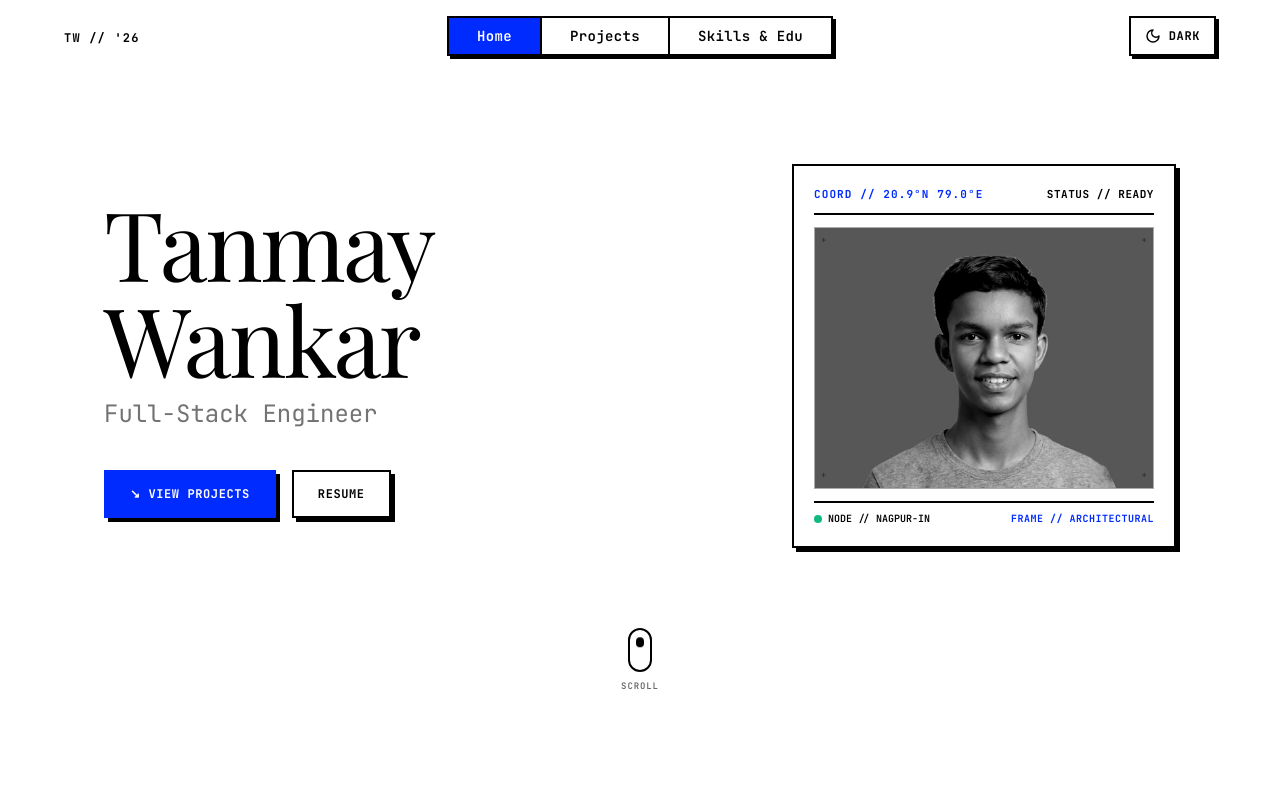
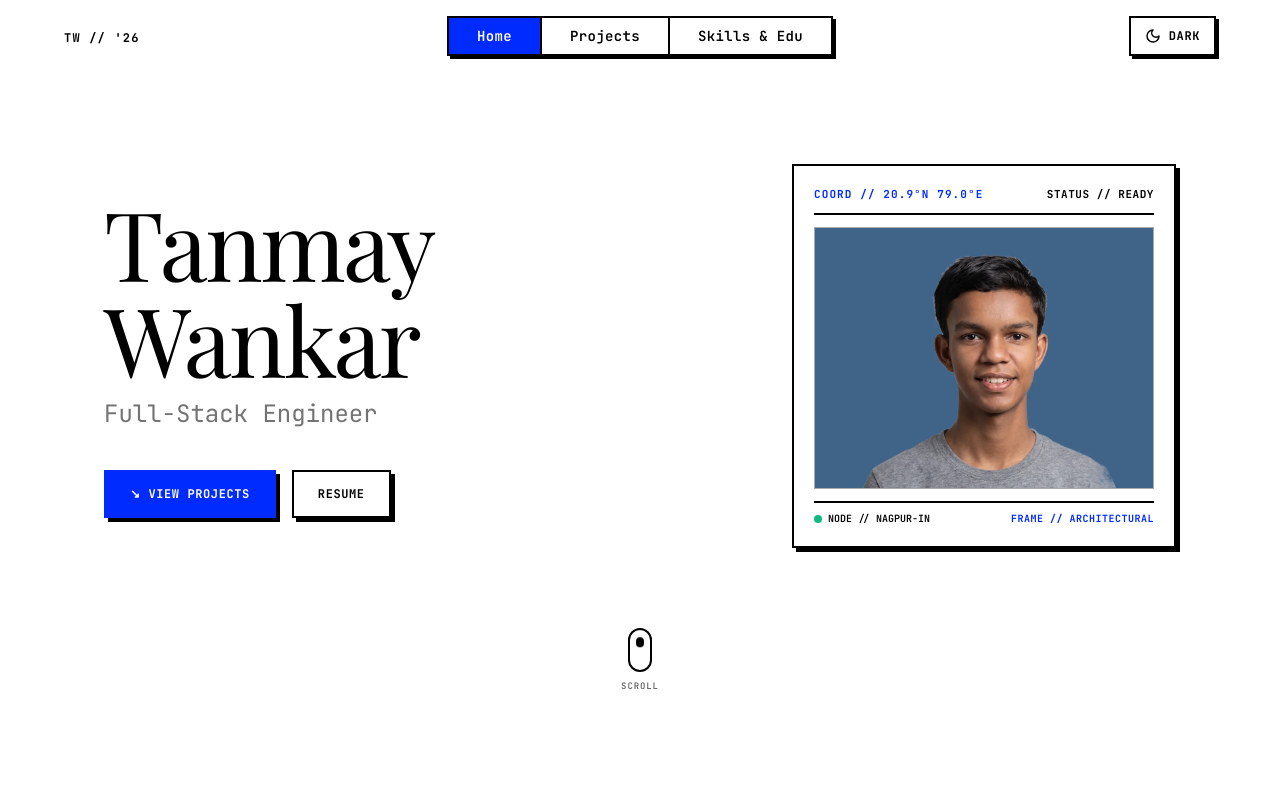
Before and after one commit to tanmaywankar/Portfolio-redesign, a React (Vite) app: page / in a window 1280 px wide. Shown: the top 800 px of the page. Built offline with nearby package versions, Linux system fonts and the light colour scheme; no server answers; a web font is replaced by a local one.

Commit message:
fix(hero): remove grid overlay and crosshairs from portrait photo

```diff
--- a/src/components/hero/HeroGraphic.jsx
+++ b/src/components/hero/HeroGraphic.jsx
@@ -19,7 +19,15 @@ export const HeroGraphic = ({ photoSrc }) => {
 
         {/* Center Architectural Viewport Container for Portrait Photo */}
         <div className="relative flex-1 my-3 border border-ink/30 dark:border-white/30 bg-neutral-100 dark:bg-neutral-900 flex items-center justify-center overflow-hidden">
-          {/* Subtle Grid Backdrop */}
+          {photoSrc ? (
+            <img
+              src={photoSrc}
+              alt="Tanmay Wankar"
+              className="w-full h-full object-cover group-hover:grayscale-0 group-hover:contrast-100 transition-all duration-300"
+            />
+          ) : (
+            <>
+              {/* Subtle Grid Backdrop (Only for empty placeholder) */}
               <div
                 className="absolute inset-0 opacity-20 dark:opacity-10 pointer-events-none"
                 style={{
@@ -29,13 +37,6 @@ export const HeroGraphic = ({ photoSrc }) => {
                 }}
               />
 
-          {photoSrc ? (
-            <img
-              src={photoSrc}
-              alt="Tanmay Wankar"
-              className="w-full h-full object-cover grayscale contrast-125 group-hover:grayscale-0 group-hover:contrast-100 transition-all duration-300"
-            />
-          ) : (
               <div className="relative z-10 flex flex-col items-center justify-center text-center p-4">
                 <div className="w-20 h-20 border-2 border-ink dark:border-white flex items-center justify-center font-mono font-bold text-2xl text-ink dark:text-white bg-white dark:bg-black mb-3 shadow-[2px_2px_0px_0px_#000000] dark:shadow-[2px_2px_0px_0px_#FFFFFF]">
                   TW
@@ -47,13 +48,14 @@ export const HeroGraphic = ({ photoSrc }) => {
                   MONOCHROME ARCHIVE
                 </span>
               </div>
-          )}
 
-          {/* Corner Crosshair Marks */}
+              {/* Corner Crosshair Marks (Only for empty placeholder) */}
               <span className="absolute top-1.5 left-1.5 font-mono text-[9px] text-ink/50 dark:text-white/50 select-none">+</span>
               <span className="absolute top-1.5 right-1.5 font-mono text-[9px] text-ink/50 dark:text-white/50 select-none">+</span>
               <span className="absolute bottom-1.5 left-1.5 font-mono text-[9px] text-ink/50 dark:text-white/50 select-none">+</span>
               <span className="absolute bottom-1.5 right-1.5 font-mono text-[9px] text-ink/50 dark:text-white/50 select-none">+</span>
+            </>
+          )}
         </div>
 
         {/* Bottom Technical Stamp */}
```
Lines whose indentation alone changed are shown as unchanged.
